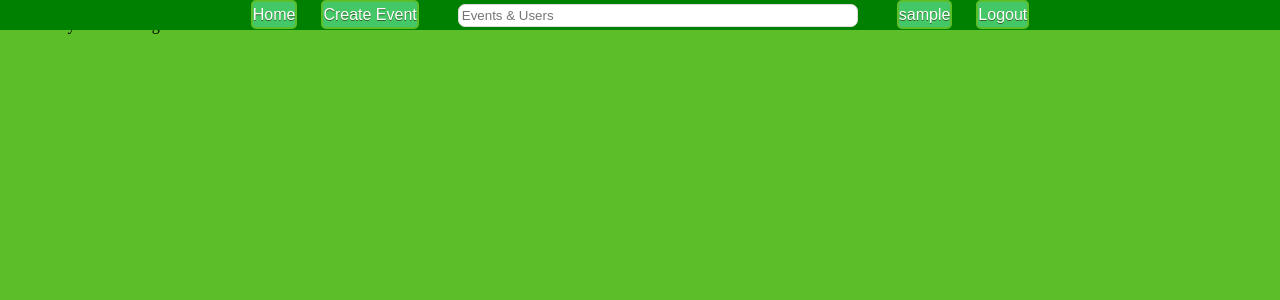
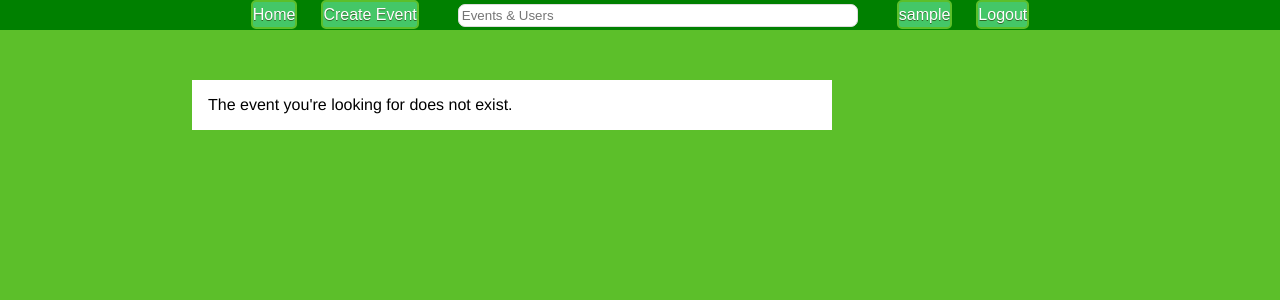
Before and after one commit to dominguesgm/feup-ltw, a PHP site: page /?event= in a window 1280 px wide. Shown: the top 300 px of the page. Run offline with PHP 8.4, Linux system fonts and the light colour scheme; the visitor is signed in with stand-in values (Sample User, id 1); data comes from the database, SQL or seed files in the repository; some libraries are stand-ins or nearby versions.

Commit message:
Added a top margin to all pages so no content is hidden by the header

```diff
--- a/index.php
+++ b/index.php
@@ -53,10 +53,10 @@
               include_once("templates/view_event.php");
               include_once("templates/list_comments.php");
             } else {
-              echo "<p>You do not have permission to view this event.</p>";
+              echo "<p class='noEvent'>You do not have permission to view this event.</p>";
             }
           } else {
-            echo "<p>The event you're looking for does not exist.</p>";
+            echo "<p class='noEvent'>The event you're looking for does not exist.</p>";
           }?>
         </div>
         <script type="text/javascript" src="scripts/event_item.js"></script>
--- a/style/event_item_style.css
+++ b/style/event_item_style.css
@@ -20,6 +20,18 @@
 	top:1px;
 }
 
+p.noEvent {
+  padding: 1em;
+  background-color: #ffffff;
+  position:relative;
+  top: 10%;
+  bottom: 10%;
+  left: 15%;
+  right: 15%;
+  width:  50%;
+  font-family: "Helvetica", Arial, sans-serif;
+}
+
 #addComment{
   margin-top: 5px;
 }
@@ -37,6 +49,7 @@ img#commentImg{
 
 html, body {
   margin: 0em;
+  margin-top: 40px;
   padding: 0em;
   background-color: #5cbf2a;
 }
--- a/style/header_style.css
+++ b/style/header_style.css
@@ -8,6 +8,10 @@ html, body {
   margin: 0em;
   padding: 0em;
   background-color: #5cbf2a;
+}
+
+body{
+  margin-top: 40px;
 }
 
 
--- a/style/index_page_style.css
+++ b/style/index_page_style.css
@@ -26,6 +26,10 @@ html, body {
   margin: 0em;
   padding: 0em;
   background-color: #5cbf2a;
+}
+
+body{
+  margin-top: 40px;
 }
 
 div#attending, div#attended {
--- a/style/new_event_style.css
+++ b/style/new_event_style.css
@@ -23,6 +23,10 @@ html, body {
   margin: 0em;
   padding: 0em;
   background-color: #5cbf2a;
+}
+
+body{
+	margin-top: 40px;
 }
 
 div#new_event_form {
--- a/style/register_user_style.css
+++ b/style/register_user_style.css
@@ -8,6 +8,10 @@ html, body {
   margin: 0em;
   padding: 0em;
   background-color: #5cbf2a;
+}
+
+body{
+  margin-top: 40px;
 }
 
 .loginLink, #registerButton{
--- a/style/search_page_style.css
+++ b/style/search_page_style.css
@@ -2,6 +2,10 @@ html, body {
   margin: 0em;
   padding: 0em;
   background-color: #5cbf2a;
+}
+
+body{
+  margin-top: 40px;
 }
 
 div#listEvents {
--- a/style/user_page_style.css
+++ b/style/user_page_style.css
@@ -26,6 +26,10 @@ html, body {
   margin: 0em;
   padding: 0em;
   background-color: #5cbf2a;
+}
+
+body{
+  margin-top: 40px;
 }
 
 div#user_page {
--- a/templates/display_event.php
+++ b/templates/display_event.php
@@ -1,7 +1,7 @@
 <?php
 function displaySmallEvent($data){
  echo '<div class="shortEvent">';
-  	echo '<img src="images/thumbs_medium/' . $data['imageURL'] .'" width="150" height="150">';
+  	echo '<img src="images/thumbs_medium/' . $data['imageURL'] .'.jpg" width="150" height="150">';
 
 	echo '<h2><a href="./?event=' . $data['id'] . '">' . $data['nameTag'] . '</a></h2>' .
          '<h4>' . $data['type'] . '</h4>' .
--- a/templates/view_event.php
+++ b/templates/view_event.php
@@ -22,6 +22,7 @@
             <input type="text" name="id" value="<?=$event['id']?>" hidden readonly>
             <input id="edit" type="submit" value="Edit">
           </form>
+          <br>
           <button id="cancel" type="button" onclick="cancelEvent('<?=$_SESSION['username']?>', <?=$event['id']?>, '<?=$event['imageURL']?>')">Cancel</button>
           <h4>Already invited: </h4>
           <ul id="usersInvited">
```
Also changed, not shown: scripts/search.js (+5 -12 lines).
